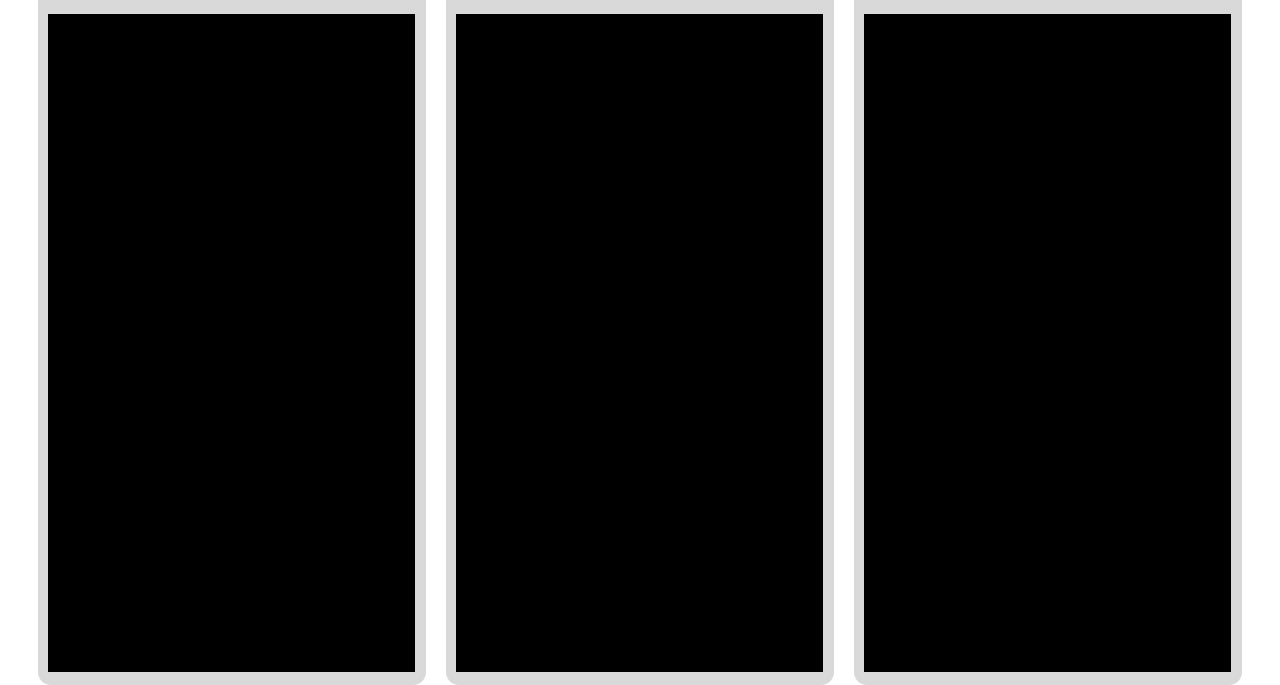
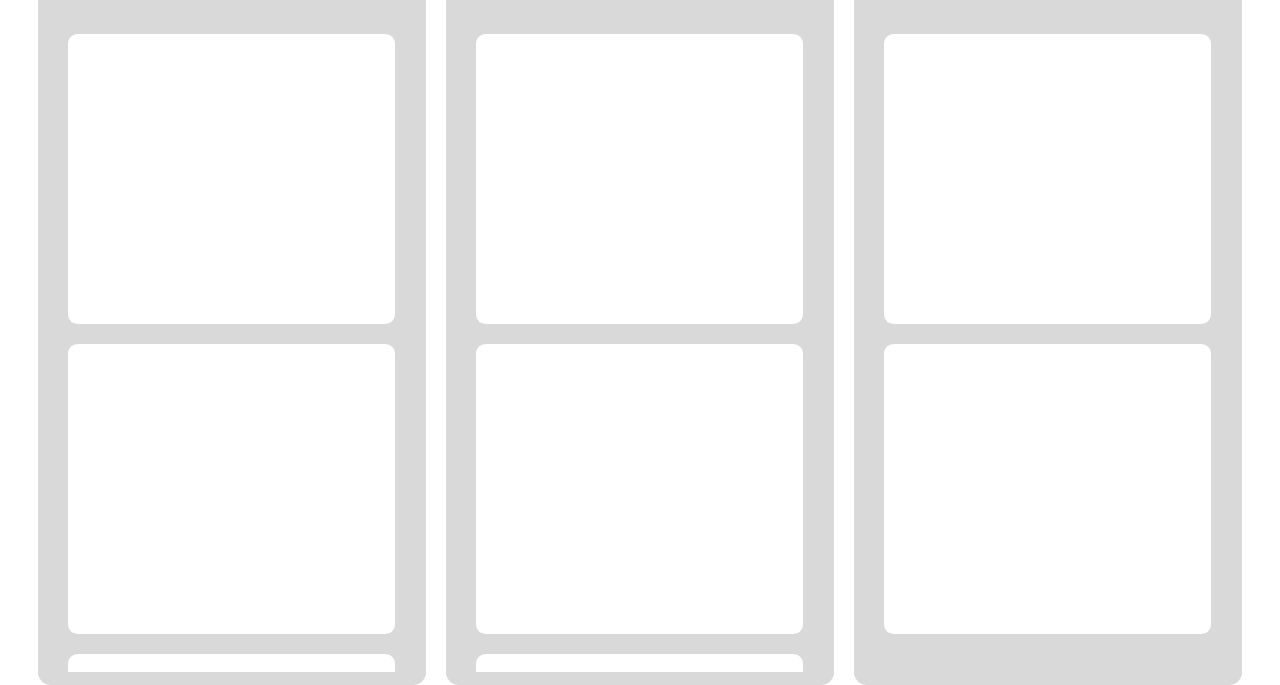
Before and after one commit to amaan-bhati/Manpower-projects-section, a plain HTML site: page projects.html in a window 1280 px wide. Shown: the part 141-826 px from the top of the page. Drawn offline with Linux system fonts and the light colour scheme.

Commit message:
major changes

```diff
--- a/projects.css
+++ b/projects.css
@@ -34,9 +34,8 @@
     flex: 50%;
   }
   button {
-    background-color: grey;
+    background-color: #b1b1ba;
     width: 310px;
-    /* height: 199px; */
     border: none;
     border-radius: 0.6rem;
     font-size: 27px;
@@ -44,17 +43,33 @@
 
     height: 45px;
   }
+  button:hover{
+    border: 3px solid black;
+  }
 
   .scroller{
 
     height: 658px;
+    padding: 20px;
     width: 99.7%;
     overflow: scroll;
     overflow-x: hidden;
-    background-color: black;
+    background-color: #d9d9d9;
     flex-direction: row;
     margin-top: 9px;
 
+  }
+
+  .project-items{
+    padding: 13px;
+    flex: 50%;
+    margin-bottom: 20px;
+    background-color: #fff;
+    height: 290px;
+    border-radius: 0.6rem;
+  }
+  .project-items:hover{
+    box-shadow: 0 4px 8px 0 rgba(0, 0, 0, 0.2), 0 6px 20px 0 rgba(0, 0, 0, 0.19);
   }
 
   /* Responsive layout - makes a one column-layout instead of two-column layout */
--- a/projects.html
+++ b/projects.html
@@ -24,6 +24,11 @@
                 <h2>Ongoing</h2>
                 <button>+</button>
                 <div class="scroller">
+                    <div class="project-items"></div>
+                    <div class="project-items"></div>
+                    <div class="project-items"></div>
+                    <div class="project-items"></div>
+                <div class="project-items"></div>
 
                 </div>
 
@@ -33,7 +38,10 @@
             <h2>Completed</h2>
             <button>+</button>
 
-            <div class="scroller"></div>
+            <div class="scroller">
+                <div class="project-items"></div>
+                <div class="project-items"></div>
+            </div>
 
         </div>
     </div>
```
